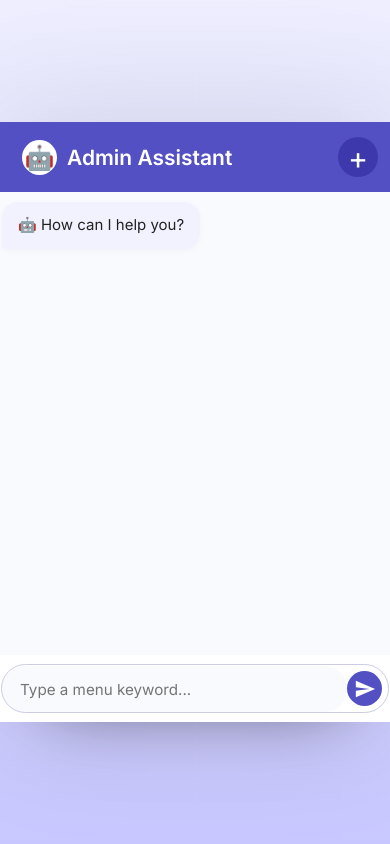
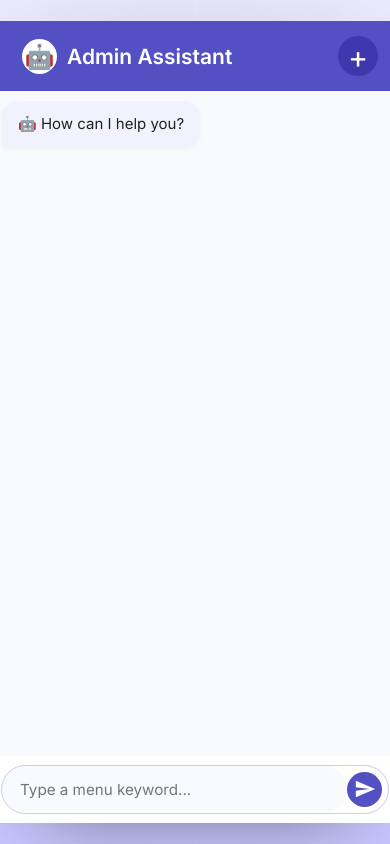
Before and after one commit to dopramo/Admin_Chat_Bot_V1, a Flask app: page / in a window 390 px wide. Run offline with Flask 3, Linux system fonts and the light colour scheme.

Commit message:
Update index.html
Mobile Responsive

```diff
--- a/templates/index.html
+++ b/templates/index.html
@@ -32,7 +32,9 @@
       margin: 20px auto;
       display: flex;
       flex-direction: column;
-      min-height: 600px;
+      height: 80vh;         /* NEW: Use viewport height for chat */
+      min-height: 400px;    /* Lower min-height for mobile */
+      max-height: 95vh;     /* Prevent overflow on tall screens */
     }
     .chat-header {
       display: flex;
@@ -85,14 +87,14 @@
     }
     #chatLog {
       flex: 1 1 auto;
-      min-height: 300px;
-      max-height: 65vh;
       overflow-y: auto;
-      padding: 25px 22px 90px 22px; /* <-- increased bottom padding */
+      padding: 25px 22px 90px 22px;
       background: #f8fafd;
       display: flex;
       flex-direction: column;
       gap: 12px;
+      min-height: 0; /* NEW: Prevents flexbox overflow */
+      max-height: none; /* Remove previous max-height */
     }
     .bubble {
       padding: 12px 16px;
@@ -268,6 +270,22 @@
         padding: 10px 2px 10px 2px;
       }
     }
+    @media (max-width: 600px) {
+      #chat {
+        max-width: 100vw;
+        width: 100vw;
+        height: 100vh;
+        min-height: 0;
+        border-radius: 0;
+        margin: 0;
+      }
+      #chatLog {
+        padding: 10px 2px 80px 2px;
+      }
+      .chat-footer {
+        padding: 10px 2px 10px 2px;
+      }
+    }
   </style>
 </head>
 <body>
```
